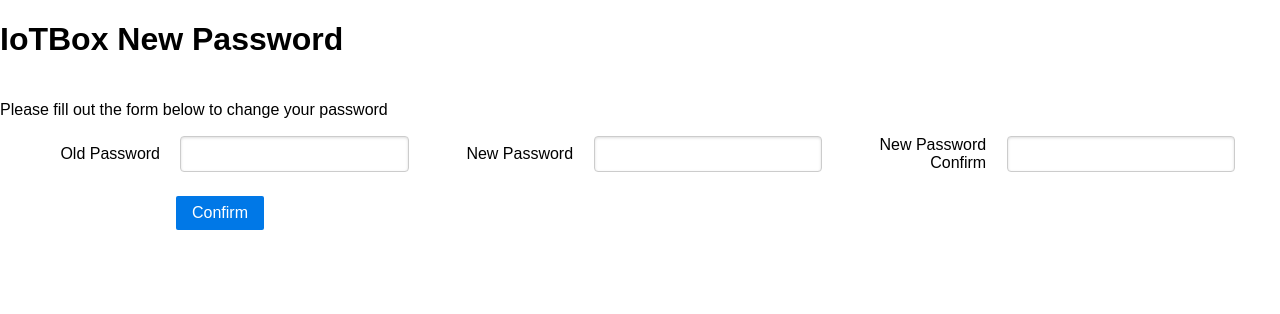
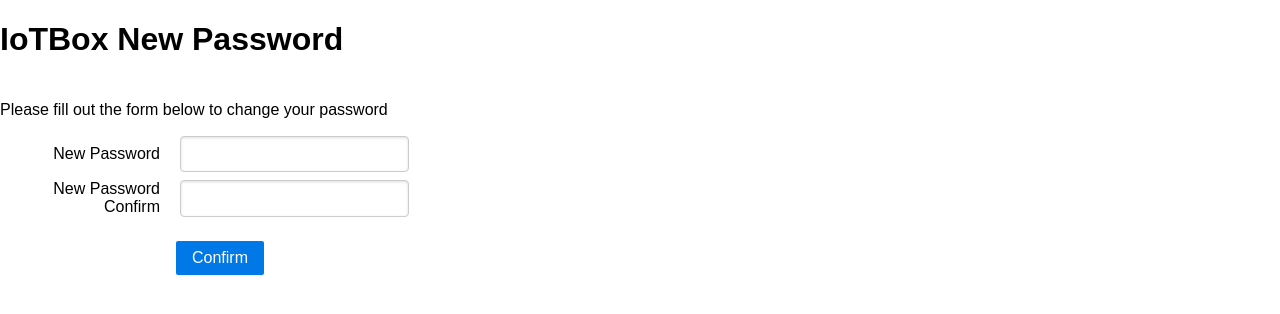
Before and after one commit to Ewolly/IOTWeb, a Flask app: page /confirm-password-reset in a window 1280 px wide. Shown: the top 314 px of the page. Run offline with Flask 2, Linux system fonts and the light colour scheme; some libraries are stand-ins or nearby versions.

Commit message:
fixes to function names

```diff
--- a/authentication.py
+++ b/authentication.py
@@ -92,7 +92,7 @@ def reset():
 
 
 @auth.route('/reset-confirmation')
-def new_password():
+def reset_confirmed():
 
     email = request.args.get('email')
     nonce = request.args.get('nonce')
@@ -109,6 +109,6 @@ def new_password():
     return render_template('code_confirmation.html')
 
 @auth.route('/confirm-password-reset')
-def reset_confirmed():
+def new_password():
     if request.method == 'GET':
         return render_template('new_password.html')
--- a/templates/new_password.html
+++ b/templates/new_password.html
@@ -8,12 +8,12 @@
       <p>Please fill out the form below to change your password</p>
       </div>
       <div class="pure-control-group">
-        <label for="old_password">Old Password</label>
-        <input type="text" id="old_password" name="old_password">
         <label for="new_password">New Password</label>
-        <input type="text" id="new_password" name="new_password">
+        <input type="password" id="new_password" name="new_password">
+       </div>
+      <div class="pure-control-group">
         <label for="new_password_check">New Password Confirm</label>
-        <input type="text" id="new_password_check" name="new_password_check">
+        <input type="password" id="new_password_check" name="new_password_check">
       </div>
       <div class="pure-controls">
         <button type="submit" class="pure-button pure-button-primary">Confirm</button>
```
